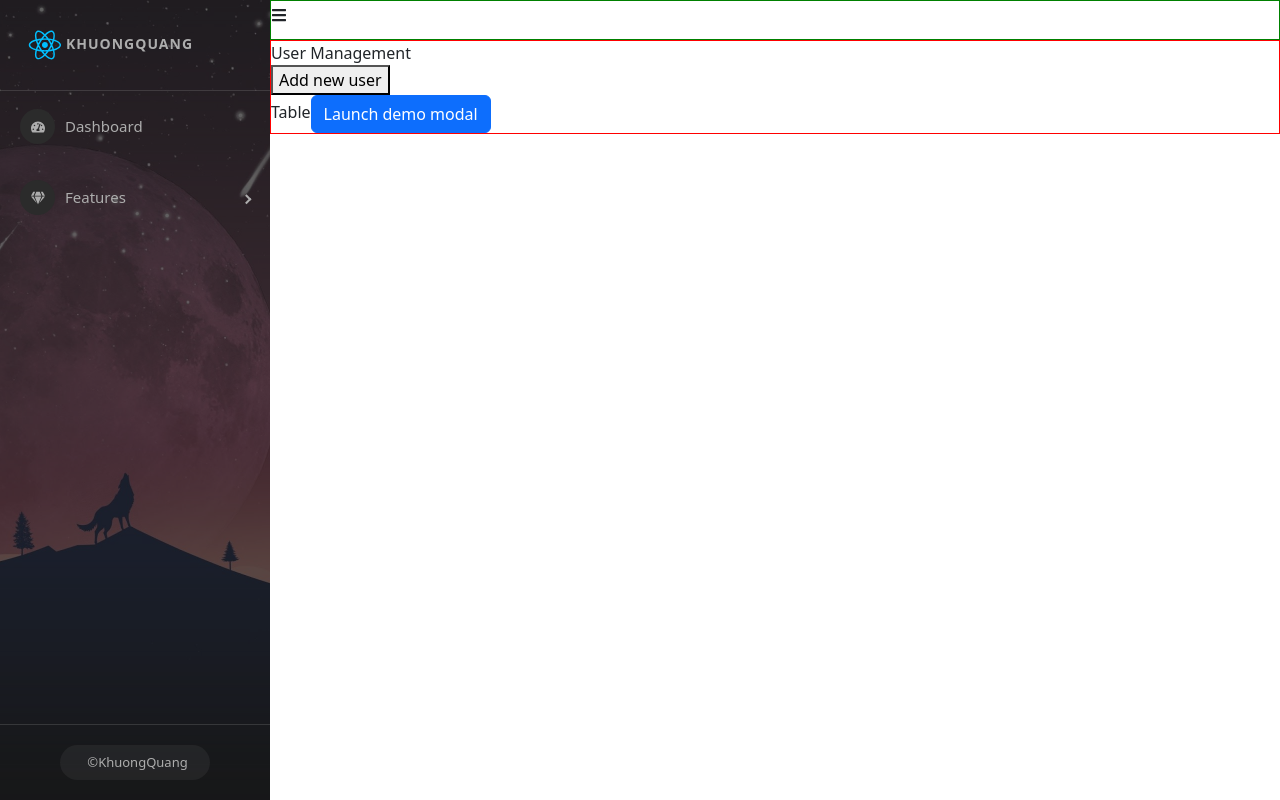
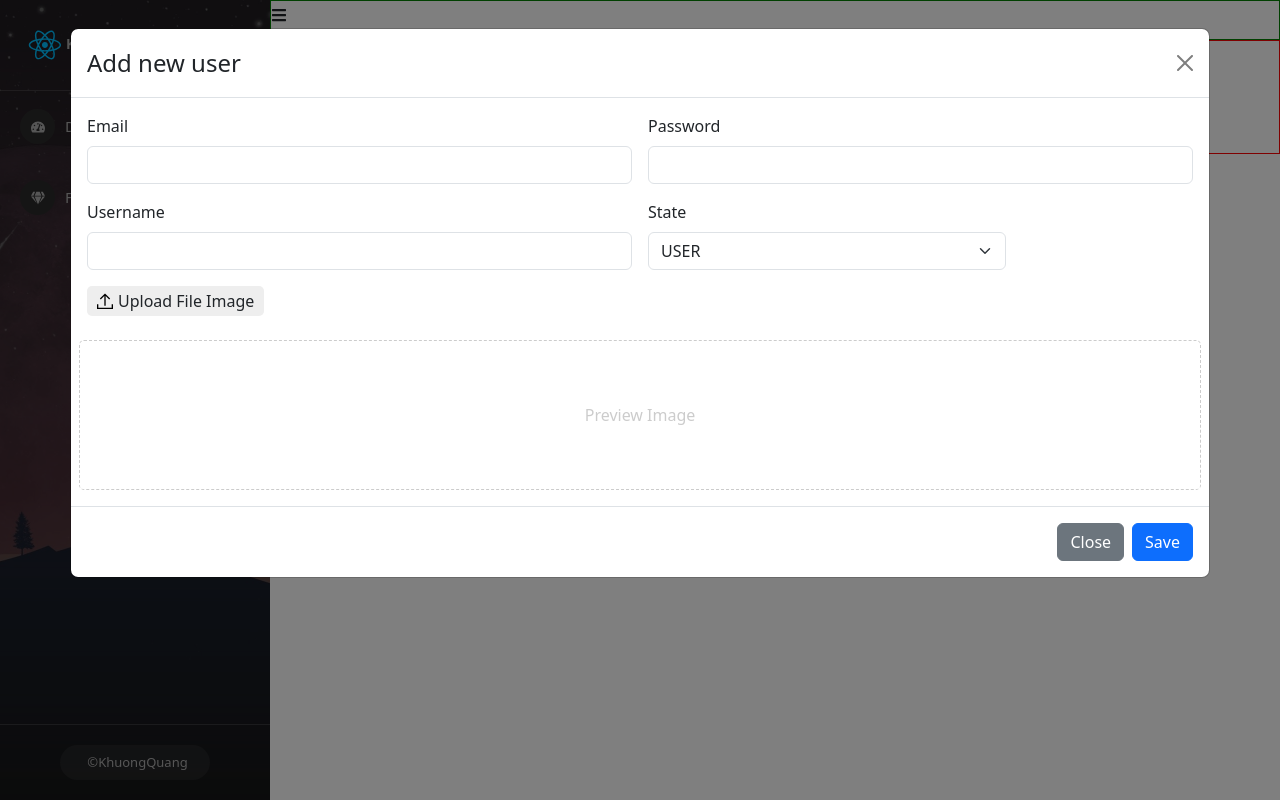
Before and after one commit to QuangKhuong3001/Test-Demo-React, a React (Create React App) app: page /admin/manage-user in a window 1280 px wide. Both pictures are taken after a click on the button "Add new user". Built offline with nearby package versions, Linux system fonts and the light colour scheme.

Commit message:
axioscustomize

```diff
--- a/src/components/admin/admin.js
+++ b/src/components/admin/admin.js
@@ -3,6 +3,8 @@ import './admin.scss'
 import { FaBars } from "react-icons/fa";
 import { useState } from "react";
 import { Outlet } from "react-router-dom";
+import { ToastContainer, toast } from 'react-toastify';
+import 'react-toastify/dist/ReactToastify.css';
 
 const Admin = (props) => {
     const [collapsed, setCollapsed] = useState(false);
@@ -20,6 +22,20 @@ const Admin = (props) => {
                     <Outlet />
                 </div>
             </div>
+            <ToastContainer
+                position="top-right"
+                autoClose={5000}
+                hideProgressBar={false}
+                newestOnTop={false}
+                closeOnClick
+                rtl={false}
+                pauseOnFocusLoss
+                draggable
+                pauseOnHover
+                theme="light"
+            />
+            {/* Same as */}
+            <ToastContainer />
         </div>
     )
 }
--- a/src/components/admin/content/manageuser.js
+++ b/src/components/admin/content/manageuser.js
@@ -1,7 +1,12 @@
 import ModalCreateUser from "./modalcreateuser";
+import './manageuser.scss'
+import { FcPlus } from 'react-icons/fc'
+import { useState } from "react";
 
+const ManageUser = (props) => {
 
-const manageUser = (props) => {
+    const [showModal, setShowModal] = useState(false);
+
     return (
         <div className="manage-user-container">
             <div className="title">
@@ -9,17 +14,18 @@ const manageUser = (props) => {
             </div>
             <div className="manage-user-content">
                 <div>
-                    <button>
-                        Add new user
+                    <button className="btn btn-primary"
+                        onClick={() => setShowModal(true)}>
+                        <FcPlus /> Add new user
                     </button>
                 </div>
-                <div>
+                <div className="table-user-container">
                     Table
-                    <ModalCreateUser />
                 </div>
+                <ModalCreateUser show={showModal} setShow={setShowModal} />
             </div>
         </div >
     )
 }
 
-export default manageUser;
+export default ManageUser;
--- /dev/null
+++ b/src/components/admin/content/manageuser.scss
@@ -0,0 +1,46 @@
+.manage-user-container {
+    padding: 10px;
+
+    .title {
+        font-weight: 600;
+        font-size: 20px;
+    }
+
+    .user-content {
+        .btn-add-new {
+            margin: 15px 0;
+        }
+    }
+}
+
+.modal-add-user {
+    .img-preview {
+        border: 1px solid #ccc;
+        height: 150px;
+        border-style: dashed;
+        border-radius: 5px;
+        display: flex;
+        justify-content: center;
+        align-items: center;
+        color: #ccc;
+        img {
+            max-width: 100%;
+            max-height: 100%;
+        }
+    }
+    .label-upload {
+        display: flex;
+        align-items: center;
+        gap: 5px;
+        width: fit-content;
+        padding: 3px 10px;
+        border-radius: 5px;
+        background: #eeeeee;
+        border: none;
+        cursor: pointer;
+
+        &:hover {
+            background-color: #dcdcdc;
+        }
+    }
+}
--- a/src/components/admin/content/modalcreateuser.js
+++ b/src/components/admin/content/modalcreateuser.js
@@ -1,22 +1,73 @@
 import { useState } from 'react';
 import Button from 'react-bootstrap/Button';
 import Modal from 'react-bootstrap/Modal';
-
-const ModalCreateUser = () => {
-    const [show, setShow] = useState(false);
-
-    const handleClose = () => setShow(false);
-    const handleShow = () => setShow(true);
+import { GrUpload } from "react-icons/gr";
+import { toast } from 'react-toastify';
+import { postCreatNewUser } from '../../../services/apiServices';
 
 
+const ModalCreateUser = (props) => {
+    const { show, setShow } = props;
+    const [email, setEmail] = useState("");
+    const [username, setUsername] = useState("");
+    const [password, setPassword] = useState("");
+    const [image, setImage] = useState("");
+    const [role, setRole] = useState("USER");
+    const [previewImage, setPreviewImage] = useState("");
+
+    const handleClose = () => {
+        setShow(false)
+        setEmail("");
+        setPassword("");
+        setUsername("");
+        setRole("USER")
+        setImage("");
+        setPreviewImage("");
+    };
+
+    const handleUploadImage = (event) => {
+        if (event.target && event.target.files && event.target.files[0]) {
+            setPreviewImage(URL.createObjectURL(event.target.files[0]));
+        } else {
+            // setPreviewImage("");
+        }
+    }
+
+    const handleSubmitCreateUser = async () => {
+
+        const isValidEmail = validateEmail(email);
+        if (!isValidEmail) {
+            toast.error('Invalid email')
+            return;
+        }
+        if (!password) {
+            toast.error('Invalid password')
+            return;
+        }
+
+        let data = await postCreatNewUser(email, password, username, role, image);
+
+        if (data && data.EC !== 0) {
+            toast.error(data.EM);
+        }
+        if (data && data.EC === 0) {
+            toast.success(data.EM);
+            handleClose();
+        }
+
+    }
+
+    const validateEmail = (email) => {
+        return String(email)
+            .toLowerCase()
+            .match(
+                /^(([^<>()[\]\\.,;:\s@"]+(\.[^<>()[\]\\.,;:\s@"]+)*)|.(".+"))@((\[[0-9]{1,3}\.[0-9]{1,3}\.[0-9]{1,3}\.[0-9]{1,3}\])|(([a-zA-Z\-0-9]+\.)+[a-zA-Z]{2,}))$/
+            );
+    };
 
     return (
         <>
-            <Button variant="primary" onClick={handleShow}>
-                Launch demo modal
-            </Button>
-
-            <Modal backdrop="static" show={show} onHide={handleClose} size='xl'>
+            <Modal backdrop="static" show={show} onHide={handleClose} size='xl' className='modal-add-user'>
                 <Modal.Header closeButton>
                     <Modal.Title>Add new user</Modal.Title>
                 </Modal.Header>
@@ -24,26 +75,34 @@ const ModalCreateUser = () => {
                     <form className="row g-3">
                         <div className="col-md-6">
                             <label className="form-label">Email</label>
-                            <input type="email" className="form-control" />
+                            <input type="email" className="form-control" value={email} onChange={(event) => setEmail(event.target.value)} />
                         </div>
                         <div className="col-md-6">
                             <label className="form-label">Password</label>
-                            <input type="password" className="form-control" />
+                            <input type="password" className="form-control" value={password} onChange={(event) => setPassword(event.target.value)} />
                         </div>
                         <div className="col-md-6">
                             <label className="form-label">Username</label>
-                            <input type="text" className="form-control" />
+                            <input type="text" className="form-control" value={username} onChange={(event) => setUsername(event.target.value)} />
                         </div>
                         <div className="col-md-4">
                             <label className="form-label">State</label>
-                            <select className="form-select">
-                                <option selected value="USER">USER</option>
+                            <select className="form-select" onChange={(event) => setRole(event.target.value)} value={role}>
+                                <option value="USER">USER</option>
                                 <option value="ADMIN">ADMIN</option>
                             </select>
                         </div>
                         <div className='col-md-12'>
-                            <label className='form-label'>Image</label>
-                            <input type='file' />
+                            <label className='form-label label-upload' htmlFor='labelUpload'><GrUpload /> Upload File Image
+                            </label>
+                            <input type='file' hidden id="labelUpload" onChange={(event) => handleUploadImage(event)} />
+                        </div>
+                        <div className='col-md-12 img-preview'>
+                            {previewImage ?
+                                <img src={previewImage} alt="Preview Image" />
+                                :
+                                <span>Preview Image</span>
+                            }
                         </div>
                     </form>
                 </Modal.Body >
@@ -51,7 +110,7 @@ const ModalCreateUser = () => {
                     <Button variant="secondary" onClick={handleClose}>
                         Close
                     </Button>
-                    <Button variant="primary" onClick={handleClose}>
+                    <Button variant="primary" onClick={() => handleSubmitCreateUser()}>
                         Save
                     </Button>
                 </Modal.Footer>
--- /dev/null
+++ b/src/services/apiServices.js
@@ -0,0 +1,13 @@
+import axios from '../utils/axiosCustomize';
+
+const postCreatNewUser = (email, password, username, role, image) => {
+    const data = new FormData();
+    data.append('email', email);
+    data.append('password', password);
+    data.append('username', username);
+    data.append('role', role);
+    data.append('userImage', image);
+    return axios.post('api/v1/participant', data);
+}
+
+export { postCreatNewUser }
--- /dev/null
+++ b/src/utils/axiosCustomize.js
@@ -0,0 +1,28 @@
+import axios from "axios";
+import { Exception } from "sass";
+
+const instance = axios.create({
+    baseURL: 'http://localhost:8081/',
+});
+
+instance.interceptors.request.use(function (config) {
+    // Do something before request is sent
+    return config;
+}, function (error) {
+    // Do something with request error
+    return Promise.reject(error);
+});
+
+// Add a response interceptor
+instance.interceptors.response.use(function (response) {
+    // Any status code that lie within the range of 2xx cause this function to trigger
+    // Do something with response data
+    return response && response.data ? response.data : response;
+}, function (error) {
+    // Any status codes that falls outside the range of 2xx cause this function to trigger
+    // Do something with response error
+    return error && error.response && error.response.data ?
+        error.response.data : Promise.reject(error);
+});
+
+export default instance;
```
